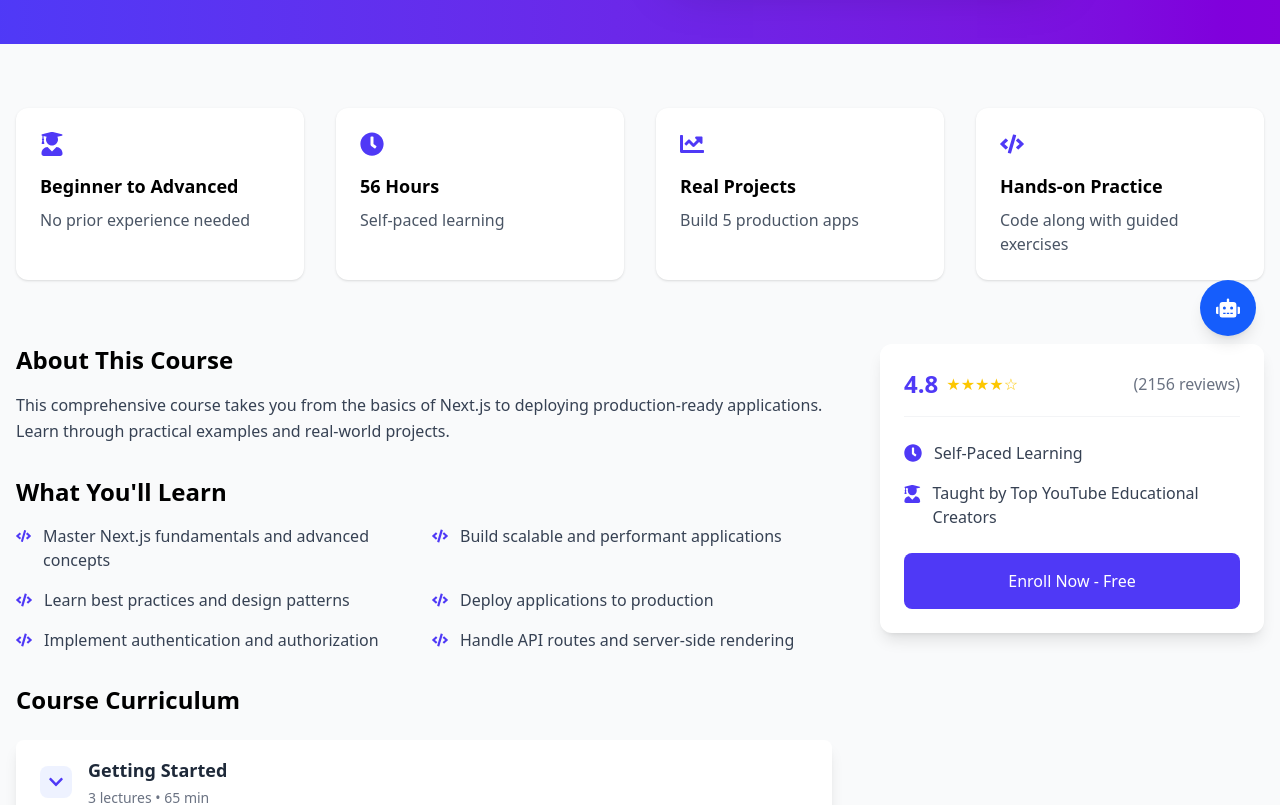
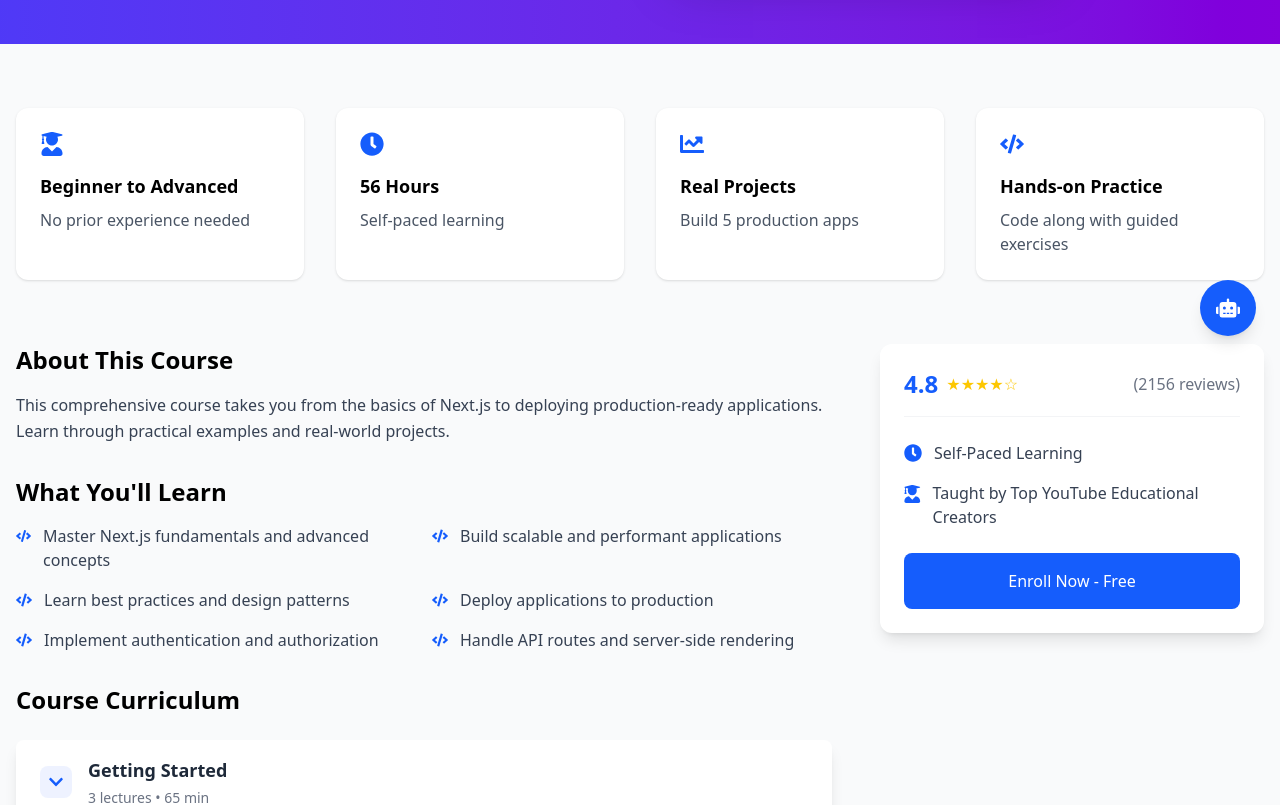
Before and after one commit to Pranay-Dommati/thestudent, a React (Vite) app in the folder frontend/: page /courses/engineering/1 in a window 1280 px wide. Shown: the part 440-1245 px from the top of the page. Built offline with nearby package versions, Linux system fonts and the light colour scheme.

Commit message:
enhancing eng cour prev pag

```diff
--- a/frontend/src/components/CourseDetails/CourseDetails.jsx
+++ b/frontend/src/components/CourseDetails/CourseDetails.jsx
@@ -154,7 +154,7 @@ const CourseDetails = ({ courseId }) => {
           <div className="grid grid-cols-1 md:grid-cols-2 lg:grid-cols-4 gap-8">
             {course.keyFeatures.map((feature, index) => (
               <div key={index} className="bg-white rounded-xl p-6 shadow-sm hover:shadow-md transition-shadow">
-                <div className="text-indigo-600 text-2xl mb-4">{feature.icon}</div>
+                <div className="text-blue-600 text-2xl mb-4">{feature.icon}</div>
                 <h3 className="font-bold text-lg mb-2">{feature.title}</h3>
                 <p className="text-gray-600">{feature.text}</p>
               </div>
@@ -174,7 +174,7 @@ const CourseDetails = ({ courseId }) => {
                 <div className="grid grid-cols-1 md:grid-cols-2 gap-4">
                   {course.highlights.map((highlight, index) => (
                     <div key={index} className="flex items-start space-x-3">
-                      <FaCode className="text-indigo-600 mt-1" />
+                      <FaCode className="text-blue-600 mt-1" />
                       <span className="text-gray-700">{highlight}</span>
                     </div>
                   ))}
@@ -192,7 +192,7 @@ const CourseDetails = ({ courseId }) => {
                       >
                         <div className="flex items-center space-x-4">
                           <div className="flex-shrink-0 w-8 h-8 bg-indigo-50 rounded-lg flex items-center justify-center">
-                            <span className={`text-indigo-600 transform transition-transform duration-200 ${
+                            <span className={`text-blue-600 transform transition-transform duration-200 ${
                               openSections[index] ? 'rotate-180' : ''
                             }`}>
                               <FaChevronDown className="w-4 h-4" />
@@ -218,7 +218,7 @@ const CourseDetails = ({ courseId }) => {
                               className="px-6 py-3 flex items-center justify-between hover:bg-gray-100 transition-colors"
                             >
                               <div className="flex items-center space-x-3">
-                                <span className="text-indigo-600 p-1.5 bg-indigo-50 rounded-full">
+                                <span className="text-blue-600 p-1.5 bg-blue-50 rounded-full">
                                   <FaPlay className="w-3 h-3" />
                                 </span>
                                 <span className="text-gray-700">{lecture.title}</span>
@@ -239,7 +239,7 @@ const CourseDetails = ({ courseId }) => {
                     <ul className="space-y-3">
                       {course.requirements.map((req, index) => (
                         <li key={index} className="flex items-start space-x-3">
-                          <span className="text-indigo-600 mt-1">•</span>
+                          <span className="text-blue-600 mt-1">•</span>
                           <span className="text-gray-700">{req}</span>
                         </li>
                       ))}
@@ -256,7 +256,7 @@ const CourseDetails = ({ courseId }) => {
                   {/* Rating Section */}
                   <div className="flex items-center justify-between pb-4 border-b border-gray-100">
                     <div className="flex items-center space-x-2">
-                      <span className="text-2xl font-bold text-indigo-600">{course.stats.rating}</span>
+                      <span className="text-2xl font-bold text-blue-600">{course.stats.rating}</span>
                       <div className="flex text-yellow-400">
                         {'★'.repeat(Math.floor(course.stats.rating))}
                         {'☆'.repeat(5 - Math.floor(course.stats.rating))}
@@ -268,22 +268,22 @@ const CourseDetails = ({ courseId }) => {
                   {/* Features List */}
                   <div className="space-y-4">
                     <div className="flex items-center space-x-3 text-gray-700">
-                      <FaClock className="text-indigo-600 text-lg" />
+                      <FaClock className="text-blue-600 text-lg" />
                       <span className="font-medium">Self-Paced Learning</span>
                     </div>
                     <div className="flex items-start space-x-3 text-gray-700">
-                      <FaUserGraduate className="text-indigo-600 text-lg mt-1" />
+                      <FaUserGraduate className="text-blue-600 text-lg mt-1" />
                       <span className="font-medium">Taught by Top YouTube Educational Creators</span>
                     </div>
                   </div>
 
                   {/* Enrollment Button */}
                   <button
-                    onClick={handleStartLearning}
-                    className="w-full bg-indigo-600 hover:bg-indigo-700 text-white py-4 rounded-lg font-medium transition-all duration-200 transform hover:scale-[1.02]"
-                  >
-                    Enroll Now - Free
-                  </button>
+  onClick={handleStartLearning}
+  className="w-full bg-blue-600 hover:bg-blue-500 text-white py-4 rounded-lg font-medium transition-all duration-200 transform hover:scale-[1.02]"
+>
+  Enroll Now - Free
+</button>
                 </div>
               </div>
             </div>
```
